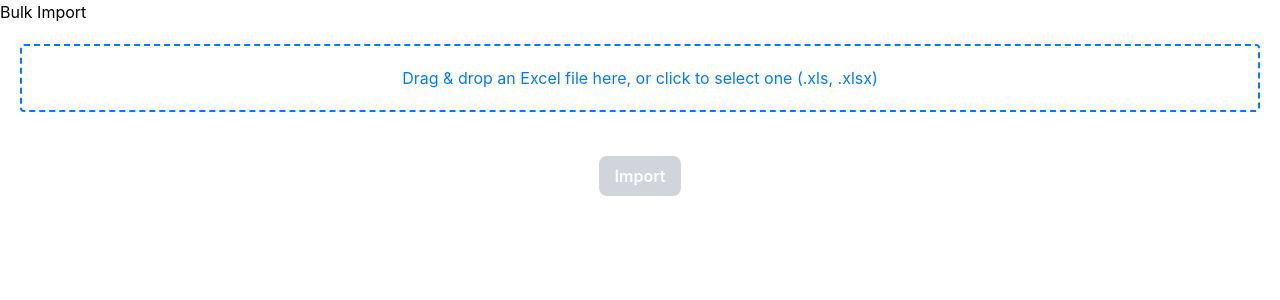
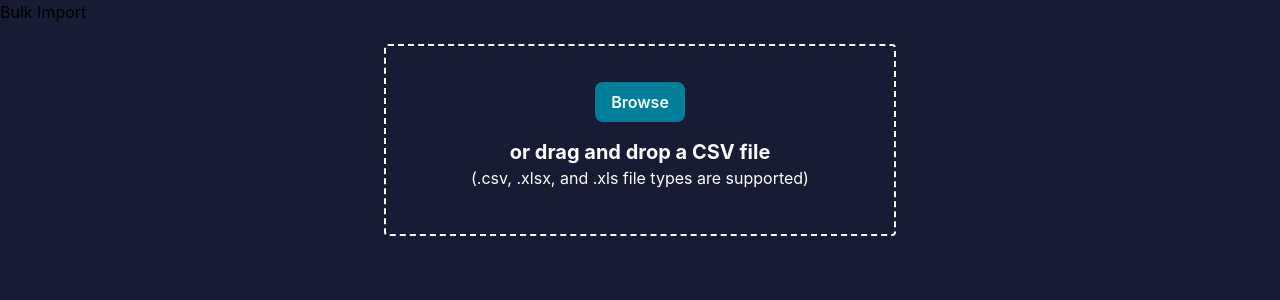
Before and after one commit to kdidrees/crm, a React (Create React App) app: page / in a window 1280 px wide. Shown: the top 300 px of the page. Built offline with nearby package versions, Linux system fonts and the light colour scheme.

Commit message:
update in ui

```diff
--- a/src/App.css
+++ b/src/App.css
@@ -15,17 +15,20 @@
 }
 
 .dropzone {
-  border: 2px dashed #007bff;
+  border: 2px dashed #fff;
   border-radius: 4px;
   padding: 20px;
   text-align: center;
   cursor: pointer;
   margin: 20px;
+  min-width: 40%;
+   height: 12rem;
+
 }
 
 .dropzone p {
   margin: 0;
-  color: #007bff;
+  color: white;
 }
 
 
--- a/src/components/Bulkimport.jsx
+++ b/src/components/Bulkimport.jsx
@@ -89,15 +89,28 @@ export default function Bulkimport() {
   };
 
   return (
-    <div>
+    <div className="">
       <form>
         <h1>Bulk Import</h1>
 
-        <div {...getRootProps()} className="dropzone mx-48">
-          <input {...getInputProps()} />
-          <p>
-            Drag & drop an Excel file here, or click to select one (.xls, .xlsx)
-          </p>
+        <div className="flex justify-center">
+          <div {...getRootProps()} className="dropzone mx-48">
+            <input {...getInputProps()} />
+            <div className="flex justify-center">
+              <div
+                className={`mt-4 py-2 px-4 rounded-lg text-white font-semibold
+            bg-[#007f9b]
+
+            `}
+              >
+                Browse
+              </div>
+            </div>
+            <h2 className=" mt-4 text-white font-bold text-xl">or drag and drop a CSV file</h2>
+            <p className="">
+              (.csv, .xlsx, and .xls file types are supported)
+            </p>
+          </div>
         </div>
 
         {previewData.length > 0 && (
@@ -168,7 +181,7 @@ export default function Bulkimport() {
             className={`mt-6 py-2 px-4 rounded-lg text-white font-semibold ${
               file
                 ? "bg-blue-500 hover:bg-blue-600"
-                : "bg-gray-300 cursor-not-allowed"
+                : "hidden"
             }`}
           >
             Import
--- a/src/index.css
+++ b/src/index.css
@@ -9,6 +9,7 @@ body {
     sans-serif;
   -webkit-font-smoothing: antialiased;
   -moz-osx-font-smoothing: grayscale;
+  background-color: #181b34;
 }
 
 code {
```
